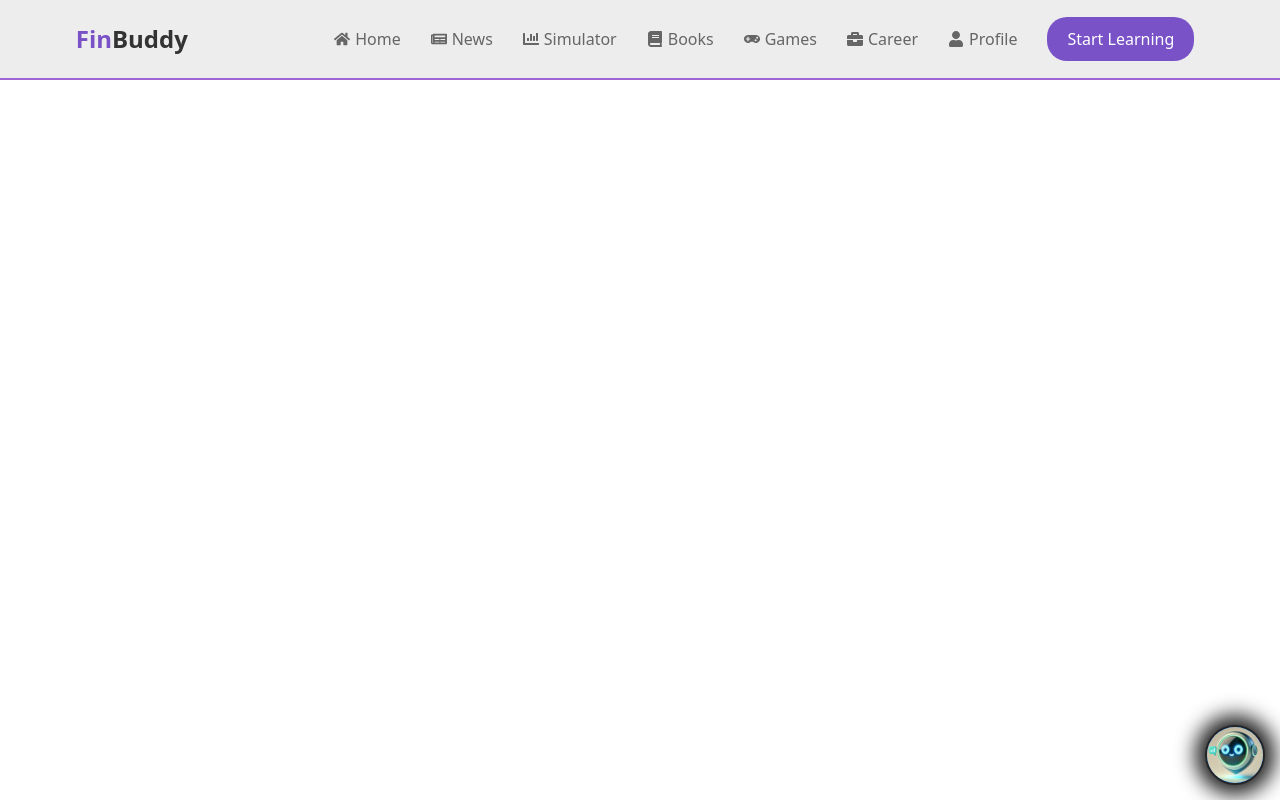
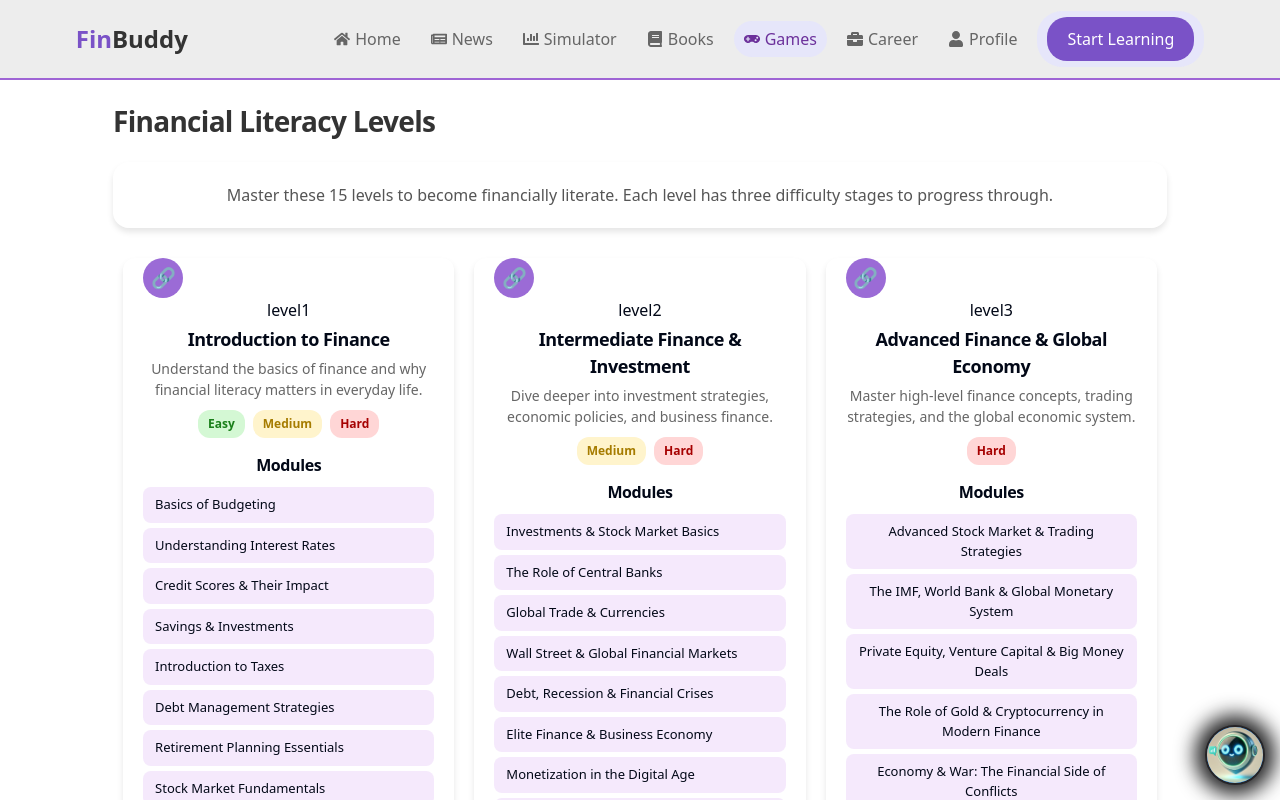
Before and after one commit to VengalaEshwar/project-finbuddy, a React (Vite) app in the folder client/: page /learn in a window 1280 px wide. Shown: the top 800 px of the page. Built offline with nearby package versions, Linux system fonts and the light colour scheme.

Commit message:
added login

```diff
--- a/client/src/App.jsx
+++ b/client/src/App.jsx
@@ -47,11 +47,11 @@ function App() {
             <Route path="/books/:bookId" element={<BookDetails />} />
             <Route path="/login" element={<LogIn />} />
             <Route path="/signup" element={<SignUp />} />
-            <Route path="/games" element={<Games />} />
-            <Route path="/games/quiz" element={<Quiz />} />
-            <Route path="/games/recommendedModules" element={<RecommendedModulesCard />} />
-            <Route path="/games/viewAllModules" element={<ViewAllModules />} />
-            <Route path="/games/moduleDetails" element={<ModuleDetail />} />
+            <Route path="/learn" element={<Games />} />
+            <Route path="/learn/quiz" element={<Quiz />} />
+            <Route path="/learn/recommendedModules" element={<RecommendedModulesCard />} />
+            <Route path="/learn/viewAllModules" element={<ViewAllModules />} />
+            <Route path="/learn/moduleDetails" element={<ModuleDetail />} />
           </Routes>
         </AnimatePresence>
         <Chatbot />
--- a/client/src/components/Navbar/Navbar.jsx
+++ b/client/src/components/Navbar/Navbar.jsx
@@ -56,7 +56,7 @@ const Navbar = () => {
             </NavLink>
           </li>
           <li>
-            <NavLink to="/games" onClick={closeMenu}>
+            <NavLink to="/learn" onClick={closeMenu}>
               <FaGamepad />
               Games
             </NavLink>
@@ -74,7 +74,7 @@ const Navbar = () => {
             </NavLink>
           </li>
           <li>
-            <NavLink to={user ? "/games" : "/login"} onClick={closeMenu}>
+            <NavLink to={user ? "/learn" : "/login"} onClick={closeMenu}>
               <button className="get-started">
                 {user ? "Start Learning" : "Get Started"}
               </button>
--- a/client/src/pages/Games/Games.jsx
+++ b/client/src/pages/Games/Games.jsx
@@ -1,7 +1,6 @@
 import React from 'react'
 import LevelCard from './LevelCard.jsx';
 import "./Games.css";
-import { NavLink } from 'react-router-dom';
 import { courses } from "./QuizData.js";
 export default function Games() {
 
--- a/client/src/pages/Games/LevelCard.jsx
+++ b/client/src/pages/Games/LevelCard.jsx
@@ -6,7 +6,7 @@ const LevelCard = ({ course }) => {
 
   return (
     <div className={`finance-card ${course.lock ? "locked" : ""}`} >
-      <NavLink to="/games/Quiz" state={{ level: course.level }}>
+      <NavLink to="/learn/Quiz" state={{ level: course.level }}>
         <div className="finance-icon-wrapper">
           <span role="img" aria-label="icon" className="finance-icon">🔗</span>
         </div>
--- a/client/src/pages/Games/Module.jsx
+++ b/client/src/pages/Games/Module.jsx
@@ -11,7 +11,7 @@ const Module = ({ module }) => {
       e.preventDefault(); // Prevent navigation for locked modules
       alert("This module is locked. Complete previous modules to unlock it.");
     } else {
-      navigate("/games/moduleDetails", { state: { module } });
+      navigate("/learn/moduleDetails", { state: { module } });
     }
   };
 
--- a/client/src/pages/Games/Quiz.jsx
+++ b/client/src/pages/Games/Quiz.jsx
@@ -88,7 +88,7 @@ const Quiz = () => {
                             </button>
                         ) : (
                             <NavLink
-                                to="/games/recommendedModules"
+                                to="/learn/recommendedModules"
                                 state={{ recommendedModules, level }}
                             >
                                 <button className="btn-submit" disabled={!submitted}>
```
